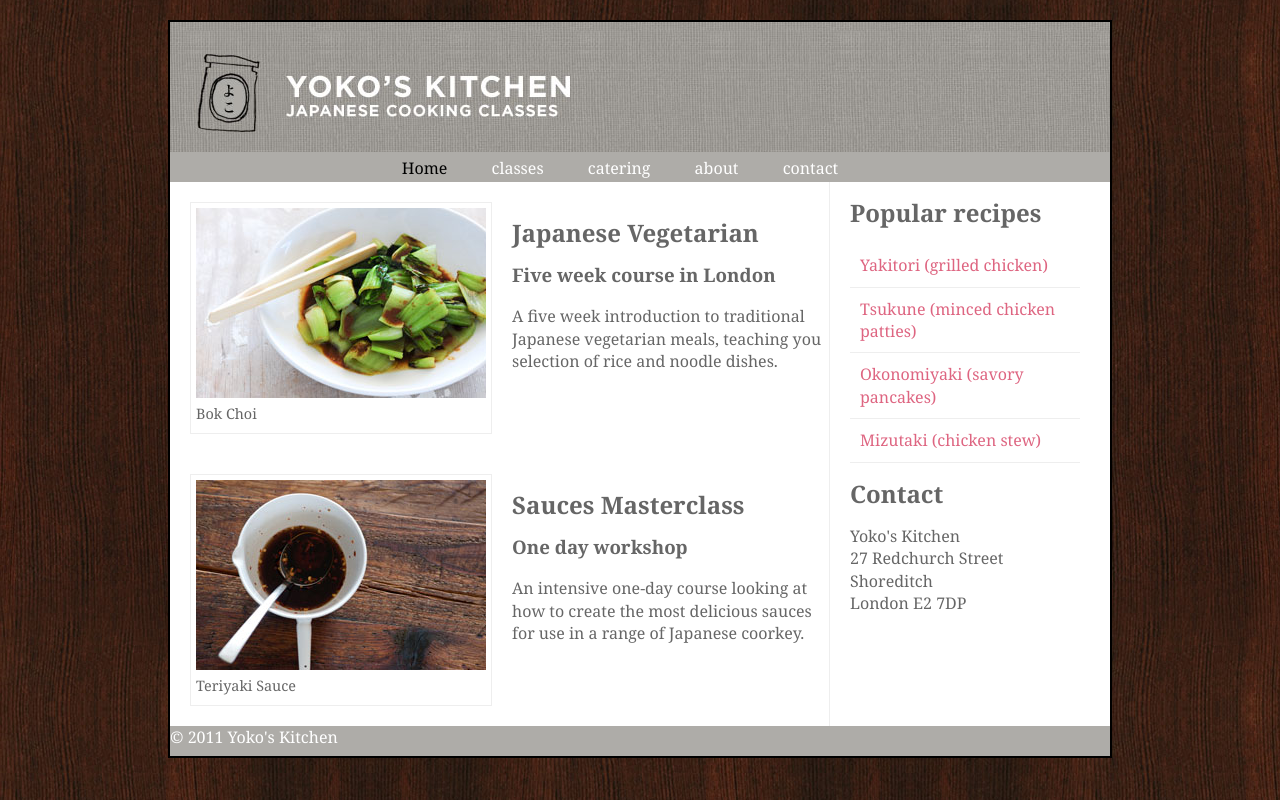
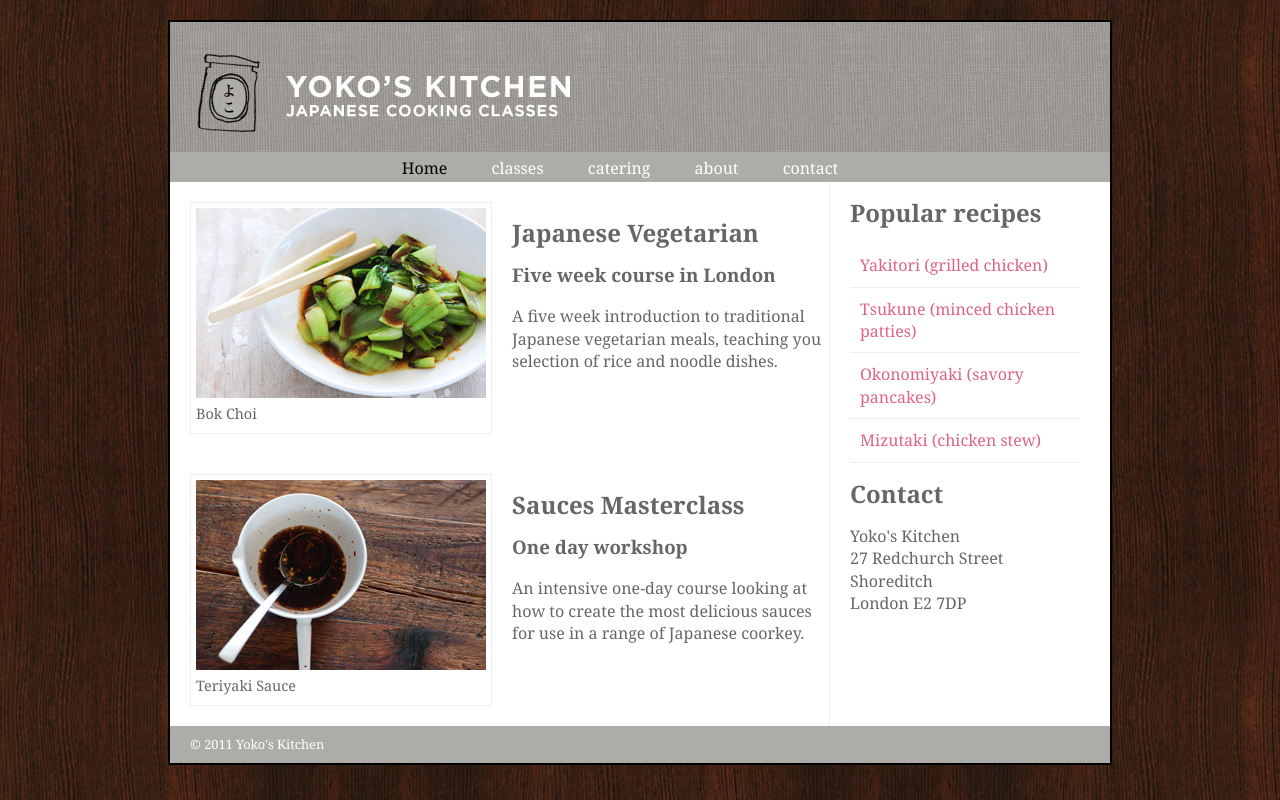
Before and after one commit to Darknight0188/test, a plain HTML site: page index.html in a window 1280 px wide. Drawn offline with Linux system fonts and the light colour scheme.

Commit message:
change name

```diff
--- a/home.css
+++ b/home.css
@@ -101,3 +101,7 @@ a{
     color: #de6581;
     text-decoration: none;
 }
+footer{
+    font-size: 80%;
+    padding: 7px 0px 0px 20px;
+}
```
Also changed, not shown: index.html (renamed from home.html).
